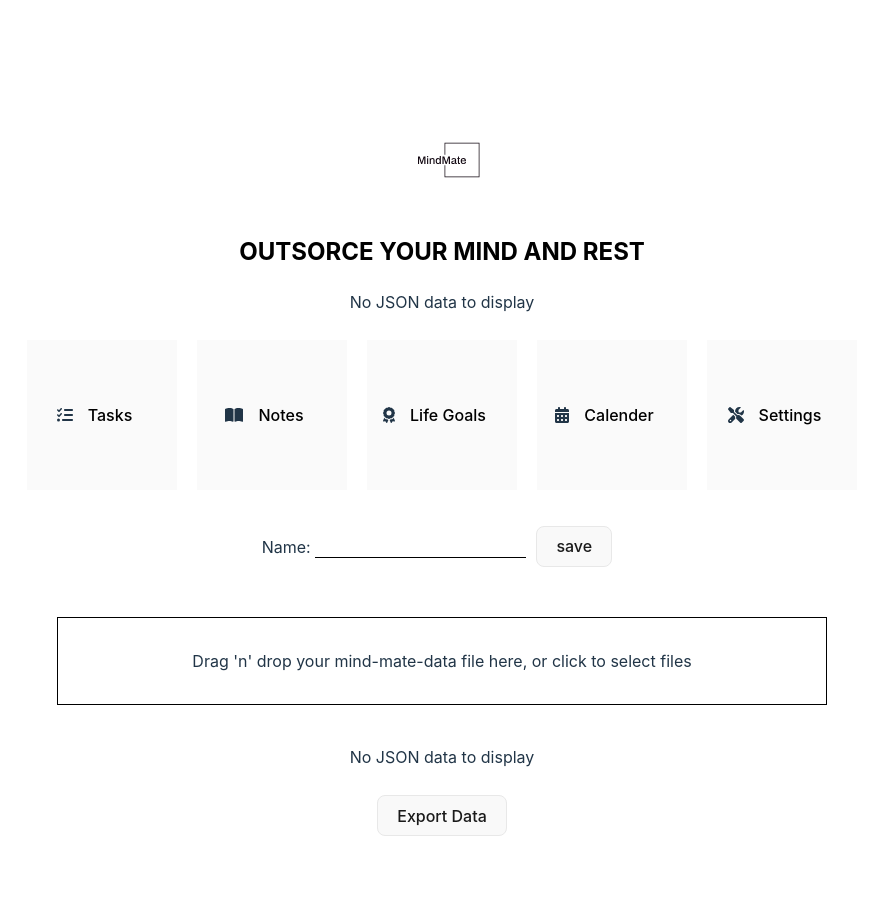
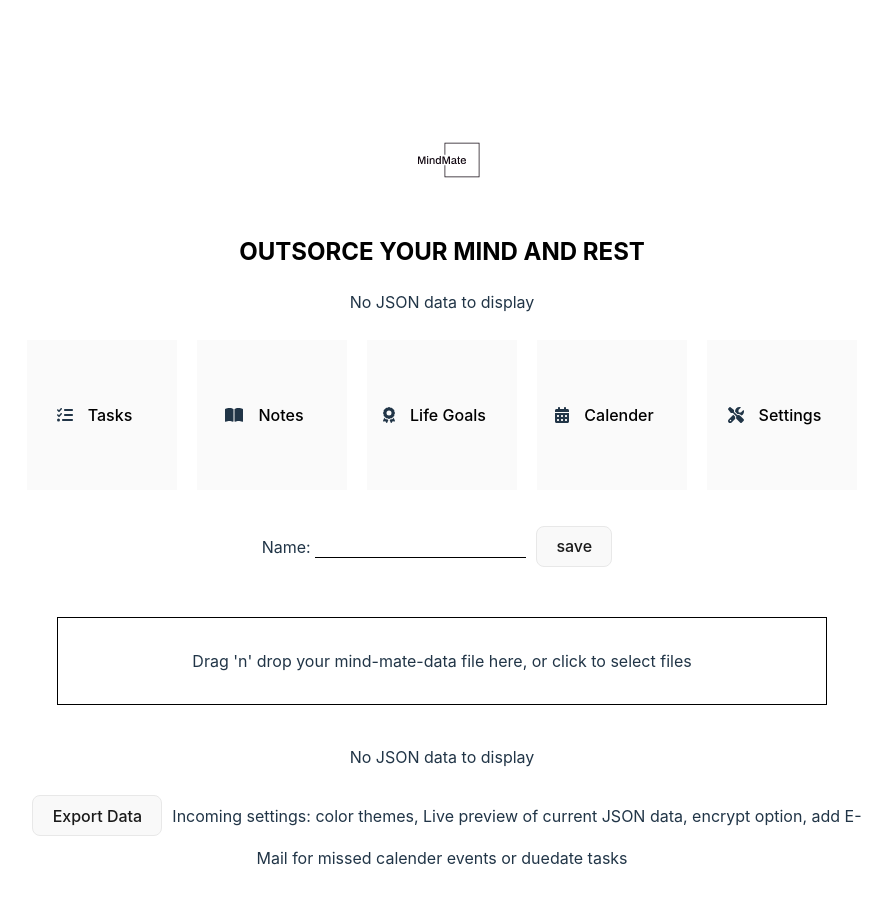
Before and after one commit to Paulalbo/MindMate, a React (Vite) app: page / in a window 1280 px wide. Shown: the whole page, without its empty margins (205-1097 px from the left). Before the commit the page ends 878 px from the top, so only its background shows below. Built offline with nearby package versions, Linux system fonts and the light colour scheme.

Commit message:
Add instructions for PR

```diff
--- a/src/pages/settings.tsx
+++ b/src/pages/settings.tsx
@@ -52,6 +52,9 @@ const Settings = () => {
         </>
       )}
       <JsonExport data={storedData} />
+      {
+        "Incoming settings: color themes, Live preview of current JSON data, encrypt option, add E-Mail for missed calender events or duedate tasks"
+      }
     </>
   );
 };
```
